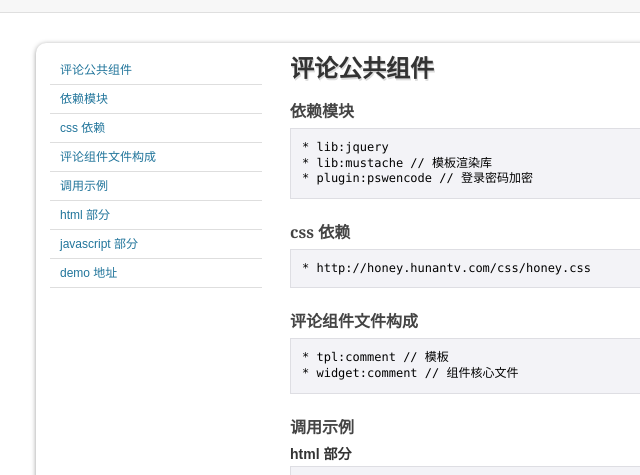
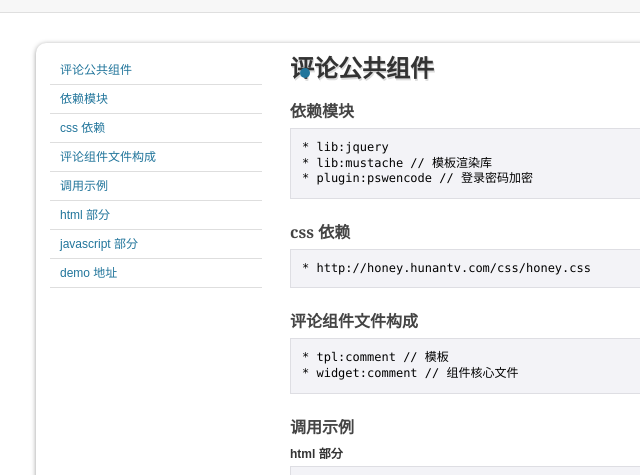
Before and after one commit to xydudu/Honey, a website: page doc/comment.html in a window 1280 px wide. Shown: the part 168-643 px from the top of the page, 124-764 px from the left. Drawn offline with Linux system fonts and the light colour scheme.

Commit message:
Signed-off-by: Dora <babyvox1990@vip.qq.com>

```diff
--- a/doc/assets/wp4.css
+++ b/doc/assets/wp4.css
@@ -423,6 +423,19 @@ a.download-button {
 	font-weight: bold;
 	font-family: "微软雅黑";
 	margin-bottom: 20px;
+	position: relative;
+}
+.col-9 h1:before{
+	content: "";
+	display: block;
+	overflow: hidden;
+	position: absolute;
+	left: 10px;
+	top: 10px;
+	height: 10px;
+	width: 10px;
+	background: #21759B;
+	border-radius: 10px;
 }
 .col-9 h2 {
 	margin: 6px 0;
@@ -437,7 +450,7 @@ a.download-button {
 }
 
 h3 {
-	font-size: 14px;
+	font-size: 12px;
 	color: #333;
 	font-weight:bold;
 	margin: -1px 0 1px 0;
```
